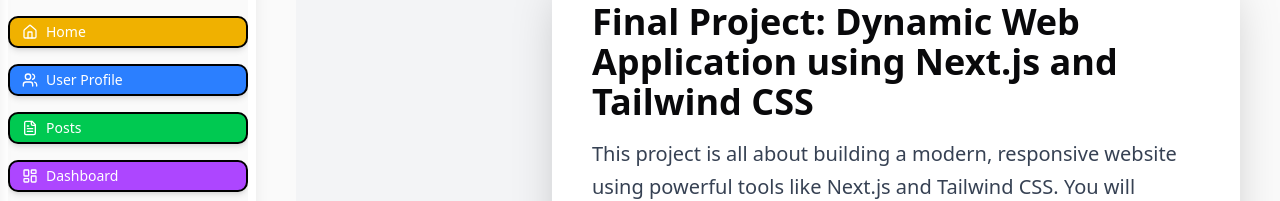
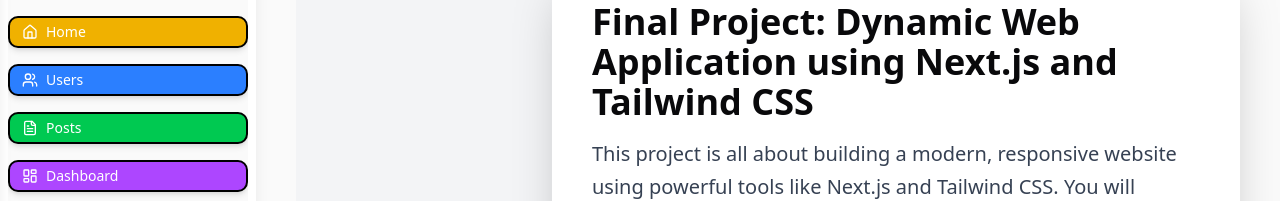
Before and after one commit to leonard-james/web_f_project, a Next.js app: page / in a window 1280 px wide. Shown: the part 126-327 px from the top of the page. Built offline with nearby package versions, Linux system fonts and the light colour scheme.

Commit message:
renaming

```diff
--- a/components/app-sidebar.jsx
+++ b/components/app-sidebar.jsx
@@ -31,7 +31,7 @@ const data = {
       color: "bg-yellow-500 hover:bg-yellow-600 text-white",
     },
     {
-      title: "User Profile",
+      title: "Users",
       url: "/user_profile",
       icon: UsersIcon,
       color: "bg-blue-500 hover:bg-blue-600 text-white",
```
